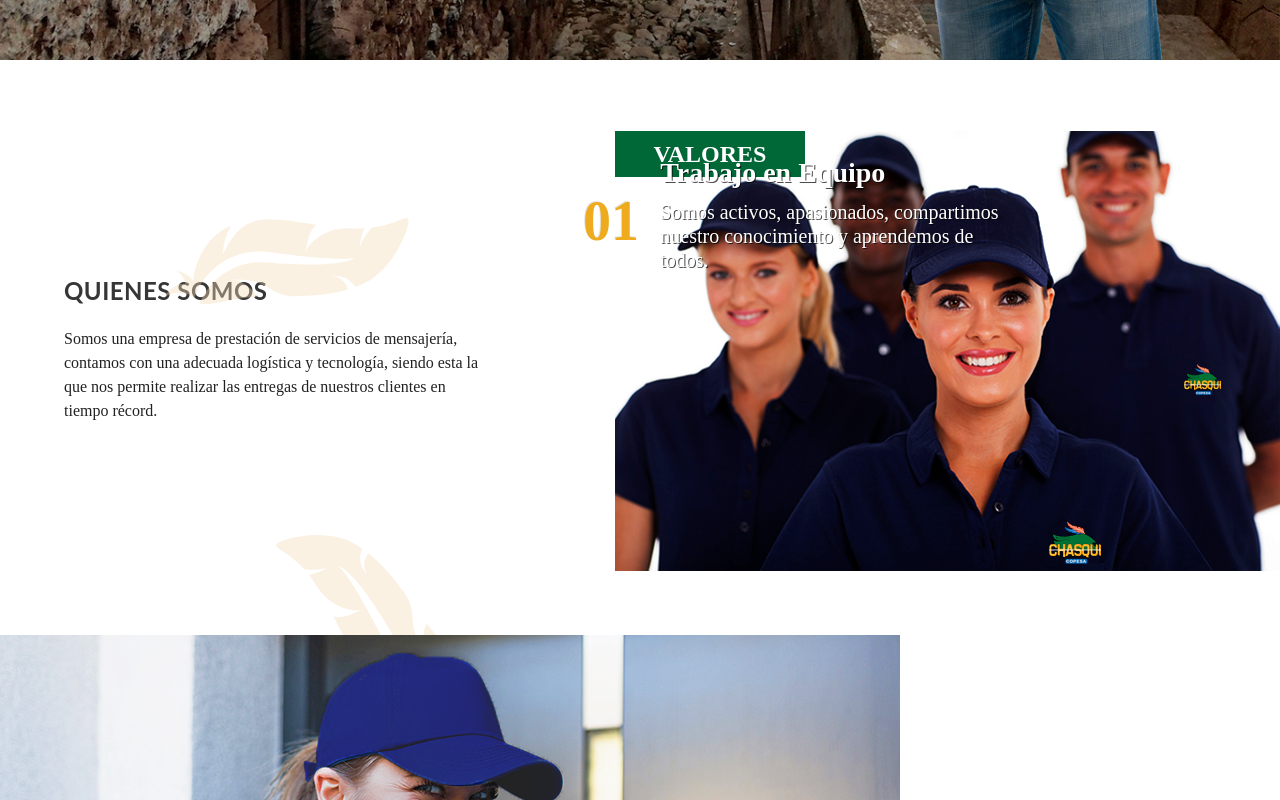
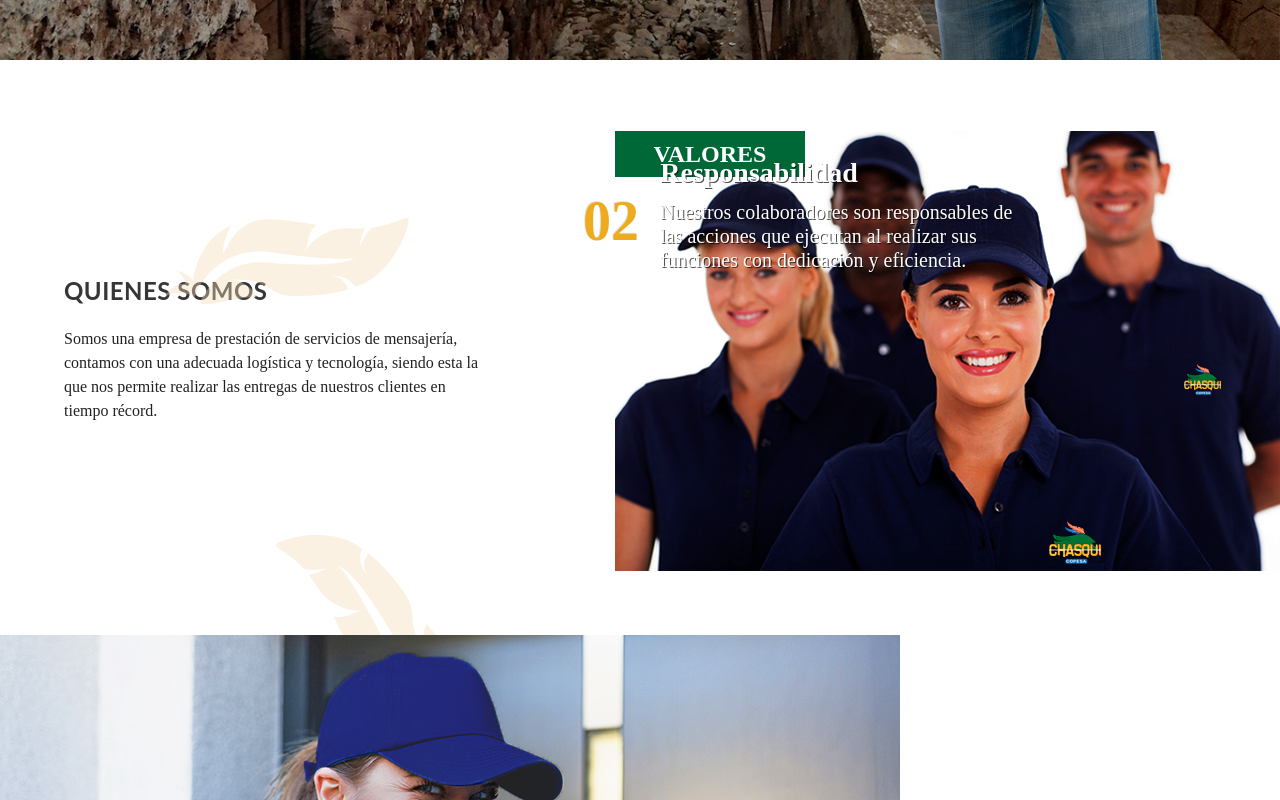
Before and after one commit to softbutterfly/chasquicopesa, a Vue app: page / in a window 1280 px wide. Shown: the part 660-1460 px from the top of the page. Built offline with nearby package versions, Linux system fonts and the light colour scheme.

Commit message:
Seeting carousel :autoplay=true

```diff
--- a/src/App.vue
+++ b/src/App.vue
@@ -74,7 +74,7 @@
                         <article class="tile is-child">
                             <div class="carousel__container">
                                 <div class="carousel__label">VALORES</div>
-                                <carousel :perPage="1" :autoplay="false" :autoplayTimeout="6000" :loop="true">
+                                <carousel :perPage="1" :autoplay="true" :autoplayTimeout="6000" :loop="true">
                                     <slide v-for="(value, i) in content.about.contents.aboutUs.carousel" :key="i">
                                         <div class="tile is-ancestor" style="max-width:425px;">
                                             <div class="tile is-vertical is-12">
@@ -206,14 +206,14 @@
                             <article class="tile is-child">
                                 <div class="carousel__container">
                                     <div class="carousel__label">SERVICIOS</div>
-                                    <carousel :perPage="1" :autoplay="false" :autoplayTimeout="7000" :loop="true">
+                                    <carousel :perPage="1" :autoplay="true" :autoplayTimeout="7000" :loop="true">
                                         <slide v-for="(service, i) in content.services.contents.carousel" :key="i">
                                             <div class="tile is-ancestor">
                                                 <img style="max-height:440px" :src="service.image">
                                             </div>
                                         </slide>
                                     </carousel>
-                                    <carousel class="TextCarousel" :perPage="1" :autoplay="false" :autoplayTimeout="7000" :loop="true">
+                                    <carousel class="TextCarousel" :perPage="1" :autoplay="true" :autoplayTimeout="7000" :loop="true">
                                         <slide v-for="(service, i) in content.services.contents.carousel" :key="i">
                                             <div class="tile is-ancestor">
                                                 <div class="tile is-vertical is-12">
@@ -257,7 +257,7 @@
                 top: 82%;
                 transform: rotate(-105deg);">
             <h3 class="simple-title title">NUESTROS CLIENTES</h3>
-            <carousel :autoplay="false" :perPageCustom="[[0,2] ,[520, 3]]" :autoplayTimeout="5000" :loop="true">
+            <carousel :autoplay="true" :perPageCustom="[[0,2] ,[520, 3]]" :autoplayTimeout="5000" :loop="true">
                 <slide v-for="(client, i) in content.clients" :key="i">
                     <img style="" :src="client.src">
                 </slide>
```
